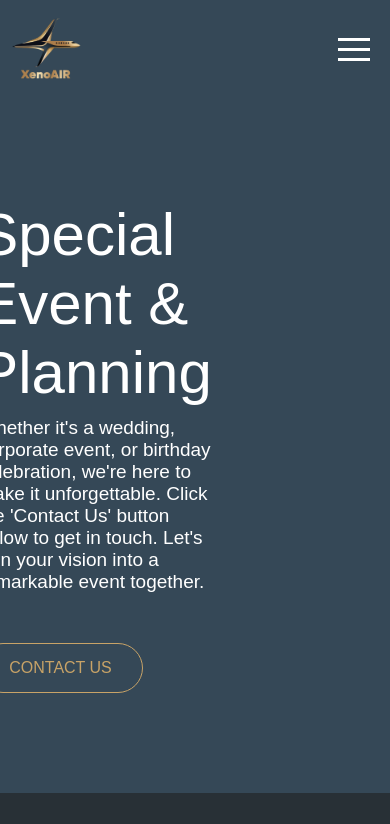
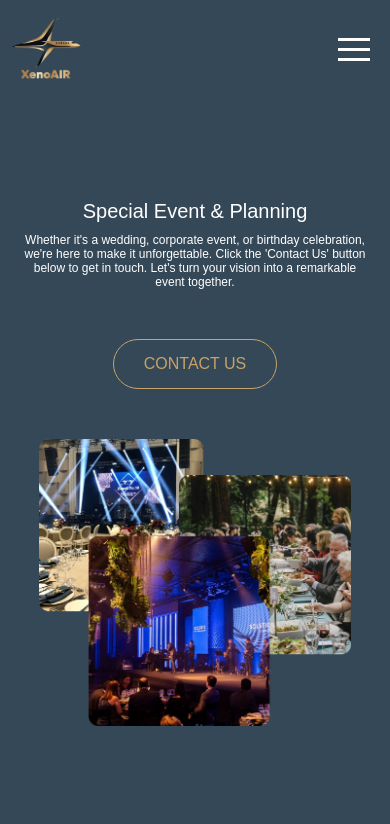
Before and after one commit to navpreet41548/xenoair, a Next.js app: page /event in a window 390 px wide. Shown: the top 824 px of the page. Built offline with nearby package versions, Linux system fonts and the light colour scheme.

Commit message:
event responsive

```diff
--- a/src/styles/Event.module.css
+++ b/src/styles/Event.module.css
@@ -40,3 +40,48 @@
   margin-top: 40px;
   border-radius: 30px;
 }
+
+@media screen and (max-width: 1550px) {
+  .heading {
+    font-size: 40px;
+  }
+  .para {
+    font-size: 17px;
+  }
+  .container {
+    justify-content: space-evenly;
+  }
+  .left {
+    width: 45%;
+    margin-right: 0;
+  }
+  .right {
+    width: 400px;
+  }
+}
+
+@media screen and (max-width: 900px) {
+  .container {
+    flex-direction: column;
+    align-items: center;
+  }
+  .left {
+    width: 90%;
+    text-align: center;
+  }
+  .right {
+    margin-top: 50px;
+  }
+}
+
+@media screen and (max-width: 500px) {
+  .heading {
+    font-size: 20px;
+  }
+  .para {
+    font-size: 12px;
+  }
+  .right {
+    width: 80%;
+  }
+}
```
